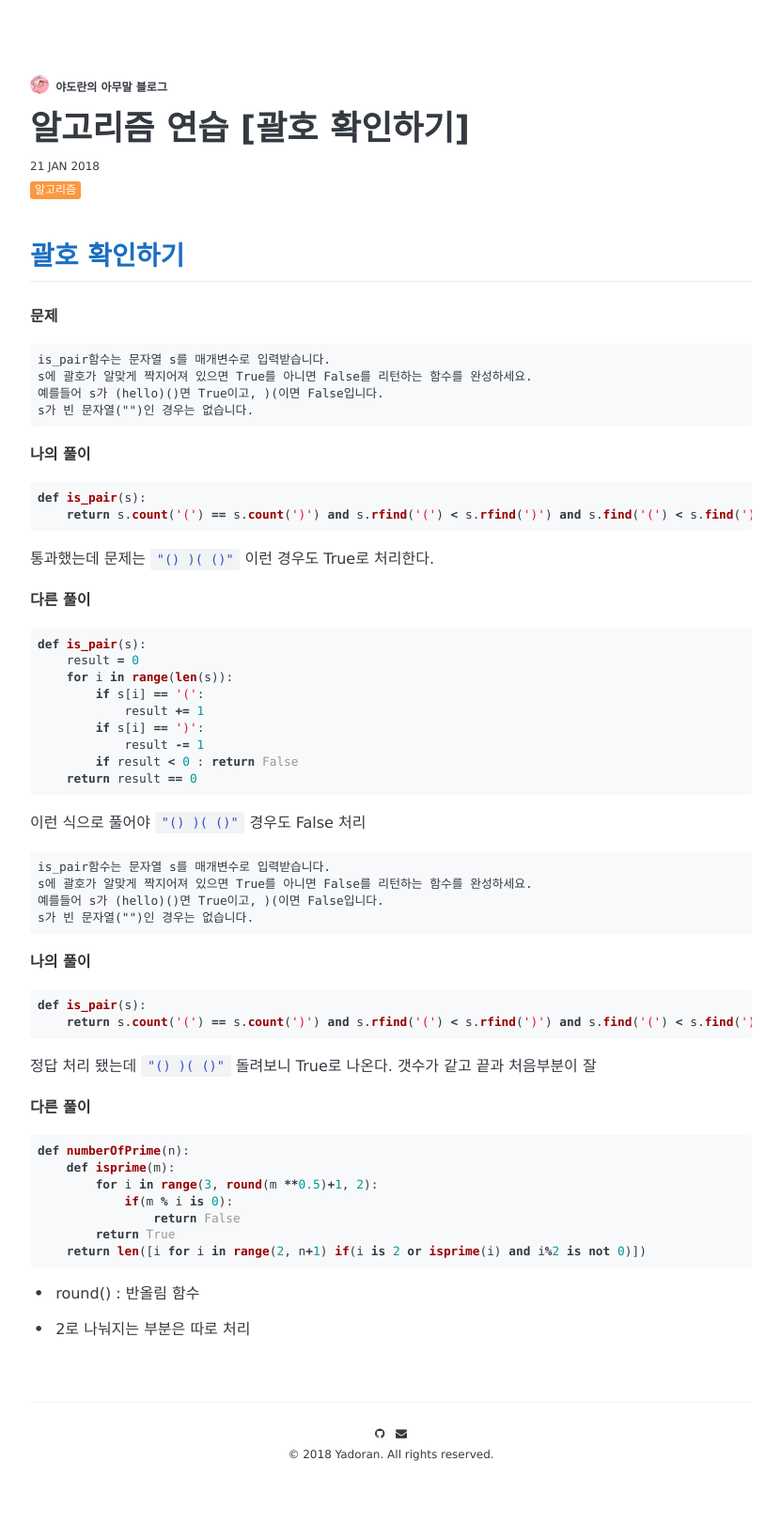
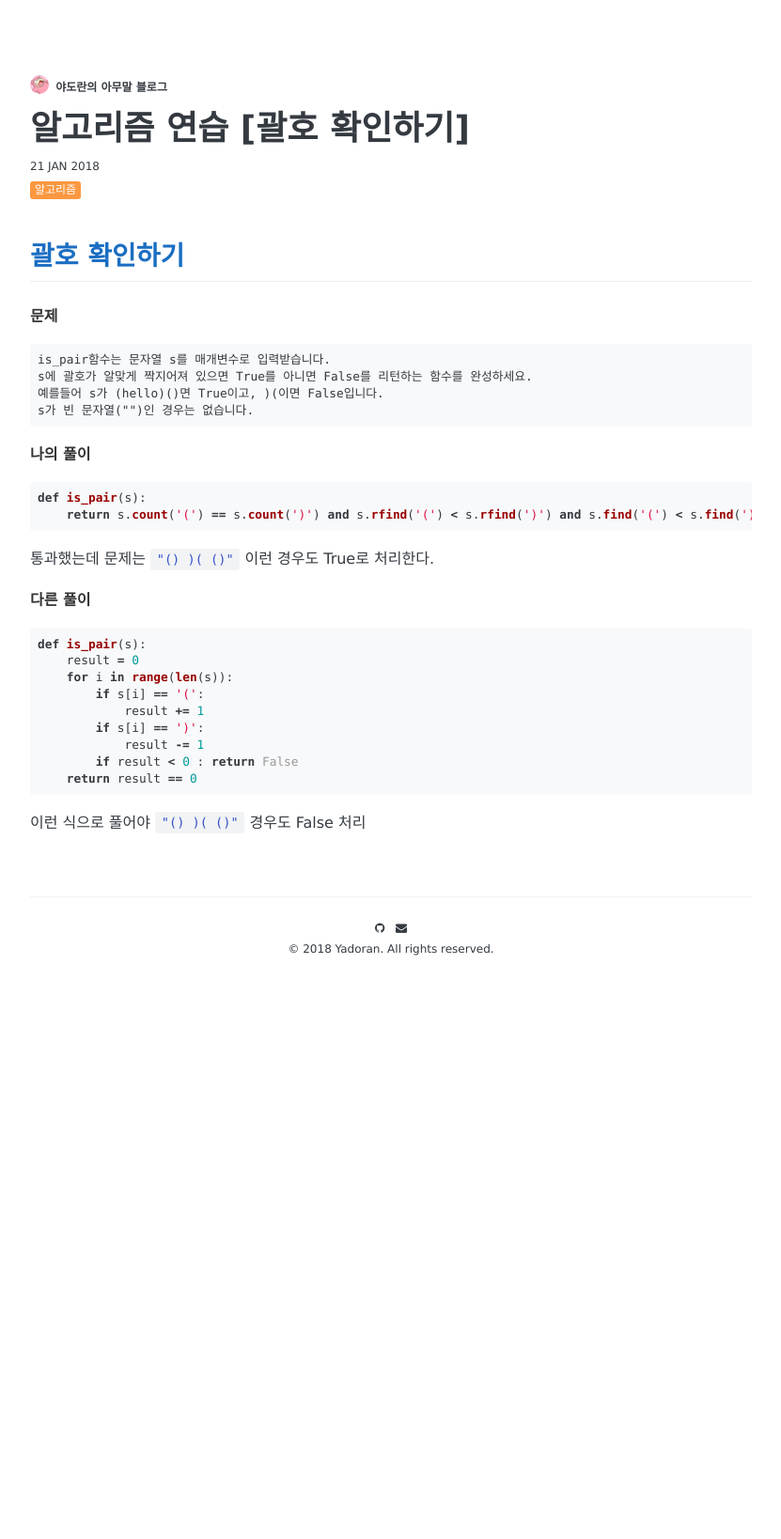
Before and after one commit to Eunhyang/Eunhyang.github.io, a Jekyll site: the page built from _posts/2018-01-21-algorithm10.md, in a window 1280 px wide. Shown: the whole page at 94% size, without its empty margins (224-1055 px from the left). Built offline with Jekyll 4.4.1, drawn with Linux system fonts in a browser that asks for light colours; some web fonts are replaced; comment, search, counter and statistics services are not loaded; after the commit the page ends 1100 px from its top, so only the background shows below that.

Commit message:
edit algorithm post10

````diff
--- a/_posts/2018-01-21-algorithm10.md
+++ b/_posts/2018-01-21-algorithm10.md
@@ -47,38 +47,3 @@ def is_pair(s):
 ```
 
 이런 식으로 풀어야  `"() )( ()"`  경우도 False 처리
-
-```
-is_pair함수는 문자열 s를 매개변수로 입력받습니다.
-s에 괄호가 알맞게 짝지어져 있으면 True를 아니면 False를 리턴하는 함수를 완성하세요.
-예를들어 s가 (hello)()면 True이고, )(이면 False입니다.
-s가 빈 문자열("")인 경우는 없습니다.
-```
-
-
-
-**나의 풀이**
-
-```python
-def is_pair(s):
-    return s.count('(') == s.count(')') and s.rfind('(') < s.rfind(')') and s.find('(') < s.find(')')
-```
-
-정답 처리 됐는데 `"() )( ()"` 돌려보니 True로 나온다. 갯수가 같고 끝과 처음부분이 잘
-
-
-
-**다른 풀이**
-
-```python
-def numberOfPrime(n):
-    def isprime(m):
-        for i in range(3, round(m **0.5)+1, 2):
-            if(m % i is 0):
-                return False
-        return True
-    return len([i for i in range(2, n+1) if(i is 2 or isprime(i) and i%2 is not 0)])
-```
-
-- round() : 반올림 함수
-- 2로 나눠지는 부분은 따로 처리
````
